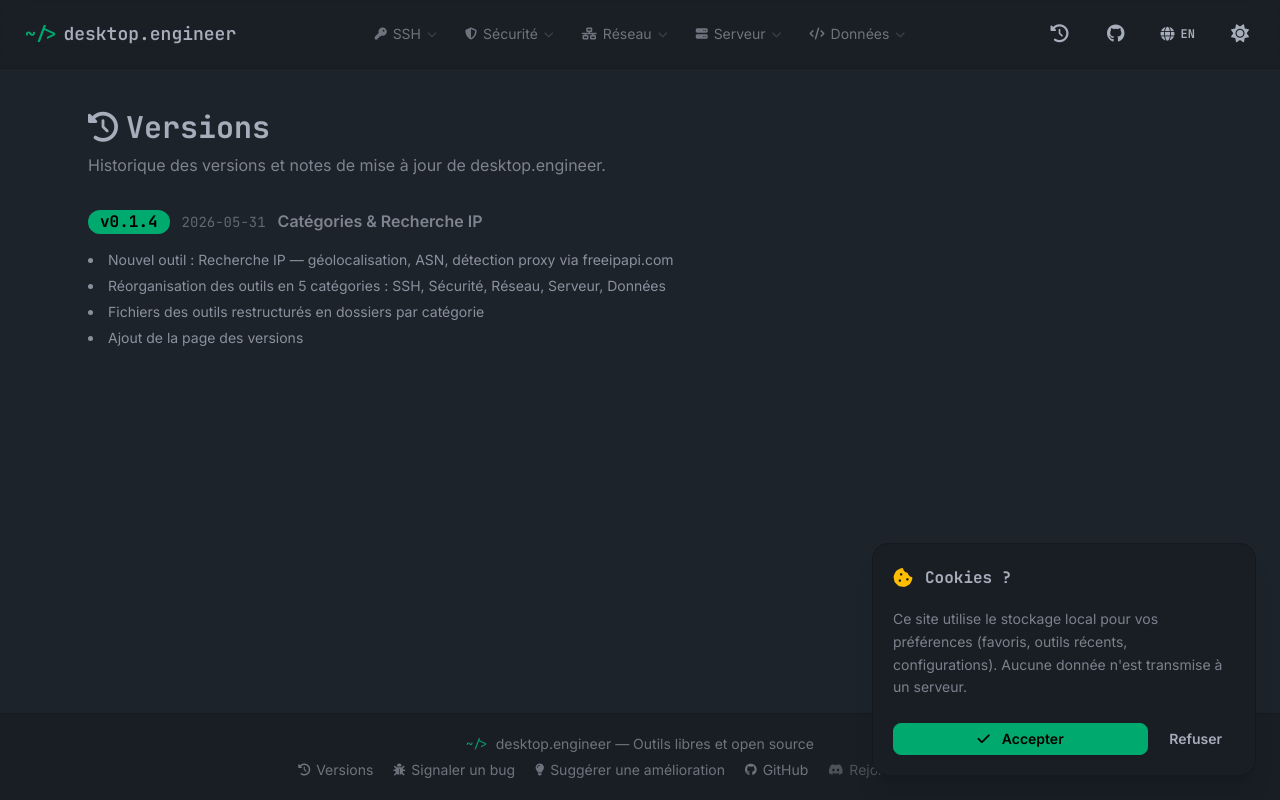
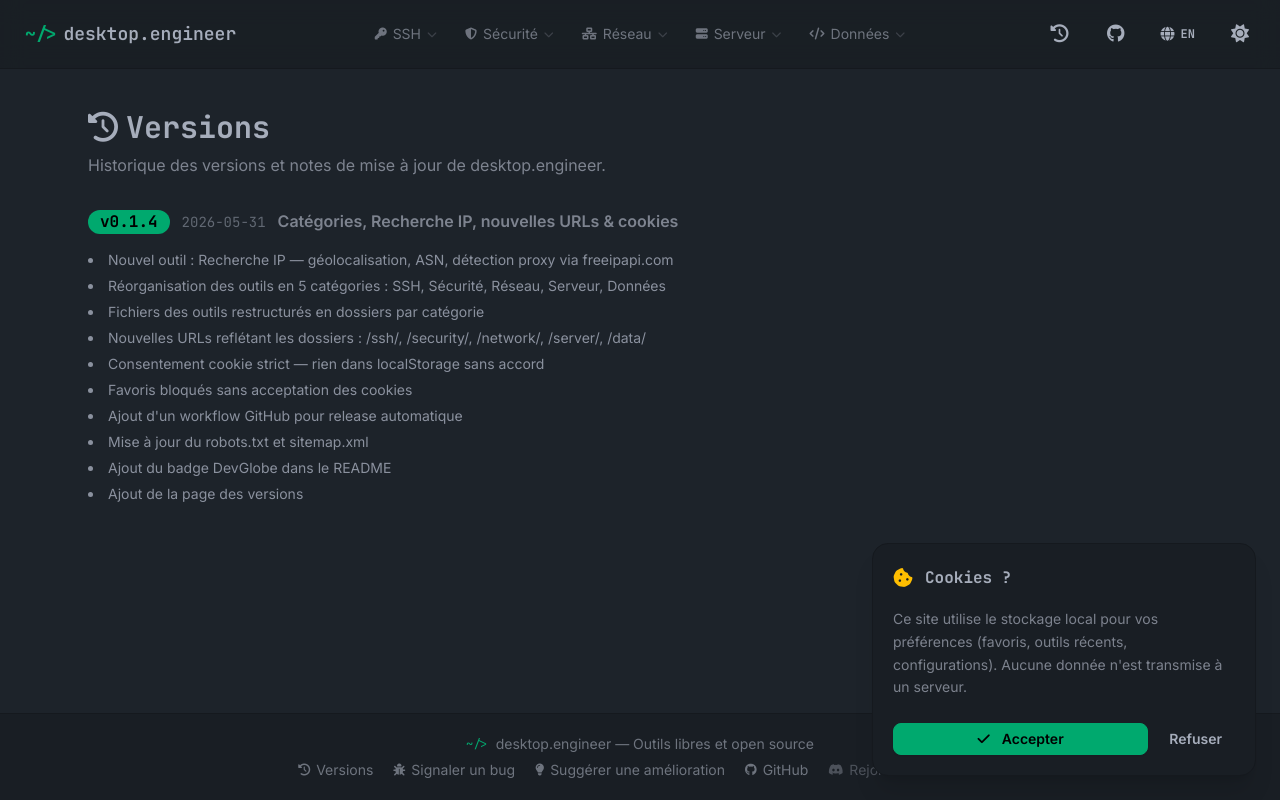
Before and after one commit to lighscent/desktop.engineer, a Vue app: page /changelog in a window 1280 px wide. Built offline with nearby package versions, Linux system fonts and the light colour scheme.

Commit message:
feat: update version to 0.1.4 and enhance changelog with new features and improvements

```diff
--- a/package.json
+++ b/package.json
@@ -1,6 +1,6 @@
 {
   "name": "desktop.engineer",
-  "version": "0.1.3",
+  "version": "0.1.4",
   "private": true,
   "type": "module",
   "description": "Toolkit for system engineers — SSH, networking, encryption, and security. 100% client-side PWA.",
--- a/src/data/changelog.js
+++ b/src/data/changelog.js
@@ -2,18 +2,30 @@ export default [
   {
     version: '0.1.4',
     date: '2026-05-31',
-    title: { en: 'Categories & IP Lookup', fr: 'Catégories & Recherche IP' },
+    title: { en: 'Categories, IP Lookup, URL restructure & cookie hardening', fr: 'Catégories, Recherche IP, nouvelles URLs & cookies' },
     changes: {
       en: [
         'New tool: IP Lookup — geolocation, ASN, proxy detection via freeipapi.com',
         'Reorganized tools into 5 categories: SSH, Security, Network, Server, Data',
         'View files restructured into category folders',
+        'URLs now match folders: /ssh/, /security/, /network/, /server/, /data/',
+        'Cookie consent fully enforced — no localStorage writes without acceptance',
+        'Starring tools blocked until cookies are accepted',
+        'Added auto-release GitHub workflow on version change',
+        'Updated robots.txt and sitemap.xml with all routes',
+        'Added DevGlobe badge to README',
         'Added changelog page',
       ],
       fr: [
         'Nouvel outil : Recherche IP — géolocalisation, ASN, détection proxy via freeipapi.com',
         'Réorganisation des outils en 5 catégories : SSH, Sécurité, Réseau, Serveur, Données',
         'Fichiers des outils restructurés en dossiers par catégorie',
+        'Nouvelles URLs reflétant les dossiers : /ssh/, /security/, /network/, /server/, /data/',
+        'Consentement cookie strict — rien dans localStorage sans accord',
+        'Favoris bloqués sans acceptation des cookies',
+        'Ajout d\'un workflow GitHub pour release automatique',
+        'Mise à jour du robots.txt et sitemap.xml',
+        'Ajout du badge DevGlobe dans le README',
         'Ajout de la page des versions',
       ],
     },
```
